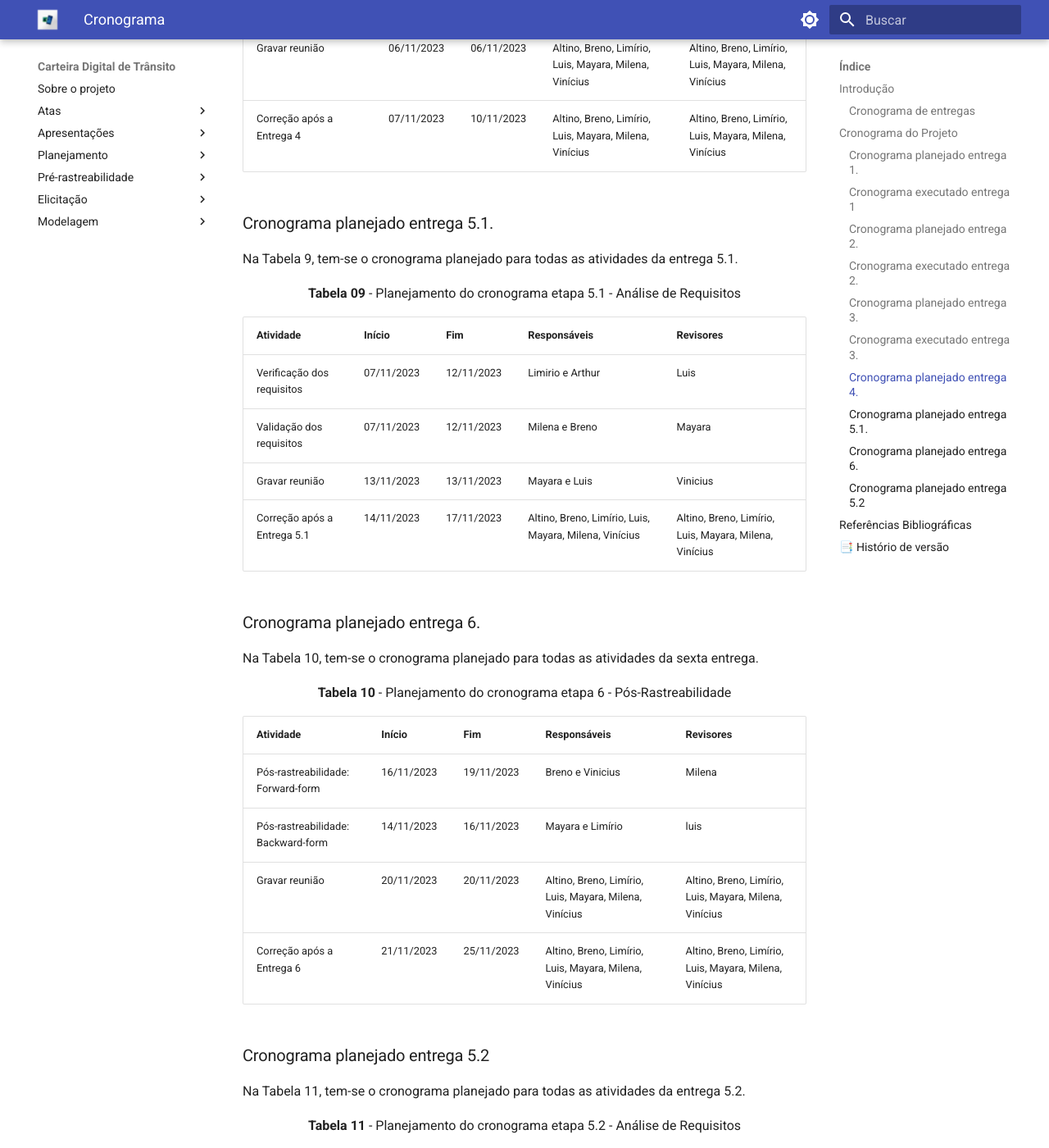
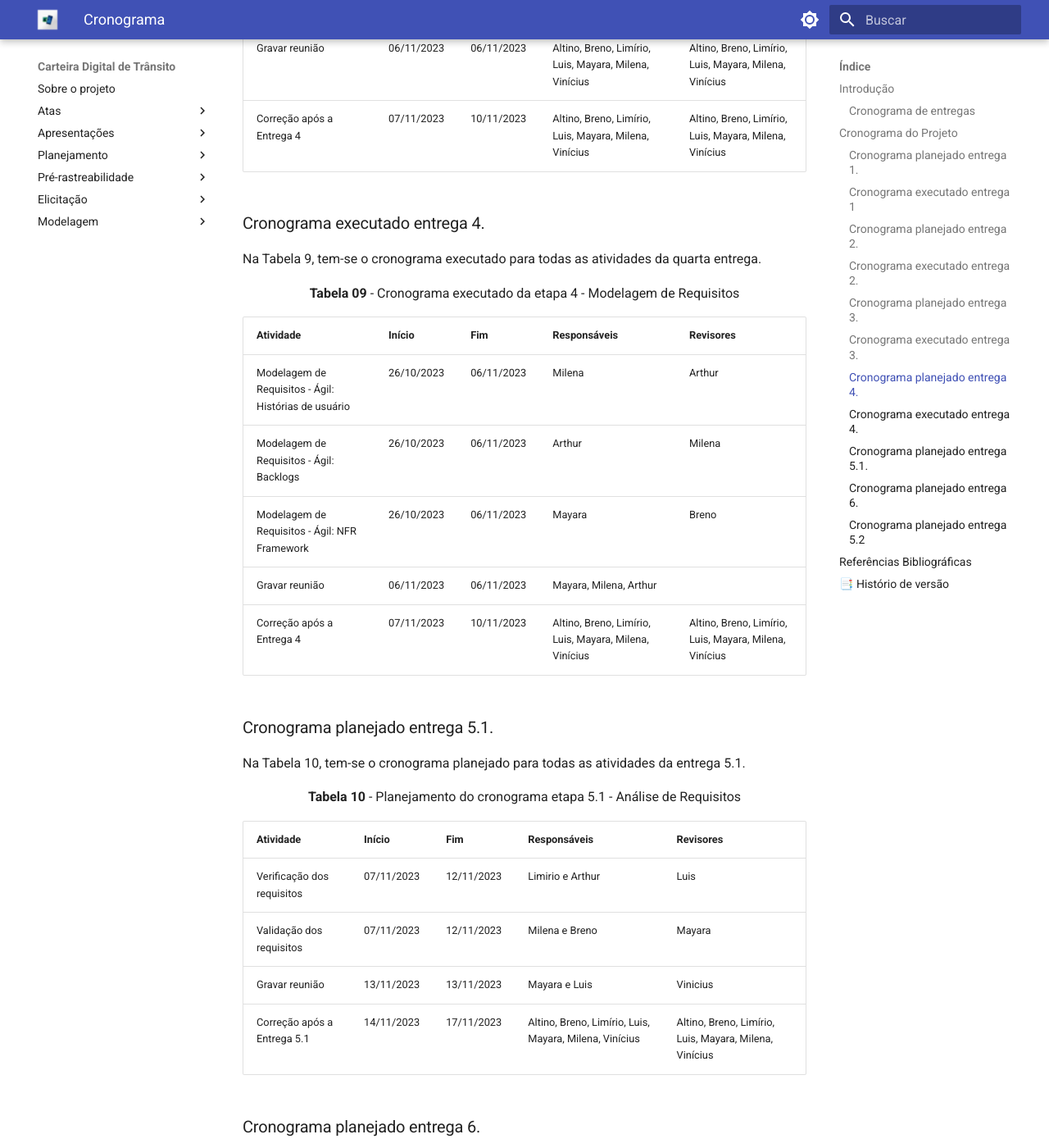
Before and after one commit to Requisitos-de-Software/2023.2-Carteira_Digital_de_Transito, an MkDocs documentation site: the page built from docs/planejamento/cronograma.md, in a window 1280 px wide and 1400 px high, scrolled down 7431 px. Shown: the whole window at 82% size. Built offline with MkDocs 1.6.1 and Material for MkDocs 9.7.7, drawn with Linux system fonts in a browser that asks for light colours; some of the changed text lies outside the part shown.

Commit message:
add cronograma executado

```diff
--- a/docs/planejamento/cronograma.md
+++ b/docs/planejamento/cronograma.md
@@ -150,11 +150,25 @@ Na Tabela 8, tem-se o cronograma planejado para todas as atividades da quarta en
 | Gravar reunião    | 06/11/2023 | 06/11/2023 | Altino, Breno, Limírio, Luis, Mayara, Milena, Vinícius | Altino, Breno, Limírio, Luis, Mayara, Milena, Vinícius |
 | Correção após a Entrega 4  | 07/11/2023 | 10/11/2023 |     Altino, Breno, Limírio, Luis, Mayara, Milena, Vinícius  | Altino, Breno, Limírio, Luis, Mayara, Milena, Vinícius  |
 
+### Cronograma executado entrega 4.
+
+Na Tabela 9, tem-se o cronograma executado para todas as atividades da quarta entrega.
+
+<p align="center"><b>Tabela 09</b> - Cronograma executado da etapa 4 - Modelagem de Requisitos</p>
+
+| **Atividade** | **Início** | **Fim** | **Responsáveis** |  **Revisores** |
+|---------------|------------|---------|------------------|----------------|
+| Modelagem de Requisitos - Ágil: Histórias de usuário         | 26/10/2023| 06/11/2023 | Milena  |   Arthur     |
+| Modelagem de Requisitos - Ágil: Backlogs  | 26/10/2023| 06/11/2023 | Arthur  | Milena |
+| Modelagem de Requisitos - Ágil: NFR Framework | 26/10/2023| 06/11/2023 | Mayara    | Breno |
+| Gravar reunião    | 06/11/2023 | 06/11/2023 | Mayara, Milena, Arthur |
+| Correção após a Entrega 4  | 07/11/2023 | 10/11/2023 |     Altino, Breno, Limírio, Luis, Mayara, Milena, Vinícius  | Altino, Breno, Limírio, Luis, Mayara, Milena, Vinícius  |
+
 ### Cronograma planejado entrega 5.1.
 
-Na Tabela 9, tem-se o cronograma planejado para todas as atividades da entrega 5.1.
+Na Tabela 10, tem-se o cronograma planejado para todas as atividades da entrega 5.1.
 
-<p align="center"><b>Tabela 09</b>  - Planejamento do cronograma etapa 5.1 - Análise de Requisitos </p>
+<p align="center"><b>Tabela 10</b>  - Planejamento do cronograma etapa 5.1 - Análise de Requisitos </p>
 
 | **Atividade** | **Início** | **Fim** | **Responsáveis** |  **Revisores** |
 |---------------|------------|---------|------------------|----------------|
@@ -165,9 +179,9 @@ Na Tabela 9, tem-se o cronograma planejado para todas as atividades da entrega 5
 
 ### Cronograma planejado entrega 6.
 
-Na Tabela 10, tem-se o cronograma planejado para todas as atividades da sexta entrega.
+Na Tabela 11, tem-se o cronograma planejado para todas as atividades da sexta entrega.
 
-<p align="center"><b>Tabela 10</b> - Planejamento do cronograma etapa 6 - Pós-Rastreabilidade </p>
+<p align="center"><b>Tabela 11</b> - Planejamento do cronograma etapa 6 - Pós-Rastreabilidade </p>
 
 
 | **Atividade** | **Início** | **Fim** | **Responsáveis** |  **Revisores** |
@@ -180,9 +194,9 @@ Na Tabela 10, tem-se o cronograma planejado para todas as atividades da sexta en
 
 ### Cronograma planejado entrega 5.2
 
-Na Tabela 11, tem-se o cronograma planejado para todas as atividades da entrega 5.2.
+Na Tabela 12, tem-se o cronograma planejado para todas as atividades da entrega 5.2.
 
-<p align="center"><b>Tabela 11</b> - Planejamento do cronograma etapa 5.2 - Análise de Requisitos </p>
+<p align="center"><b>Tabela 12</b> - Planejamento do cronograma etapa 5.2 - Análise de Requisitos </p>
 
 | **Atividade** | **Início** | **Fim** | **Responsáveis** |  **Revisores** |
 |---------------|------------|---------|------------------|----------------|
@@ -207,3 +221,4 @@ Na Tabela 11, tem-se o cronograma planejado para todas as atividades da entrega
 | `1.0` |18/09/2023 |Criação da página de cronogramas | [Altino Arthur](https://github.com/arthurrochamoreira) , [Breno Queiroz](https://github.com/brenob6) e [Luis Eduardo](https://github.com/LuisMiranda10) | [Vinicius Mendes](https://github.com/yabamiah) |
 | `1.1` |04/09/2023 |Atualizando a página de cronograma | [Vinicius Mendes](https://github.com/yabamiah) | [Altino Arthur](https://github.com/arthurrochamoreira)
 | `1.2` |09/10/2023 | adicionando cronograma executavel e detalhando tarefas | [Mayara Alves](https://github.com/Mayara-tech) | [Luis Eduardo](https://github.com/LuisMiranda10)
+| `1.3` |06/11/2023 | adicionando cronograma executado e detalhando tarefas | [Milena Baruc](https://github.com/MilenaBaruc) | [Luis Eduardo](https://github.com/LuisMiranda10)
```
